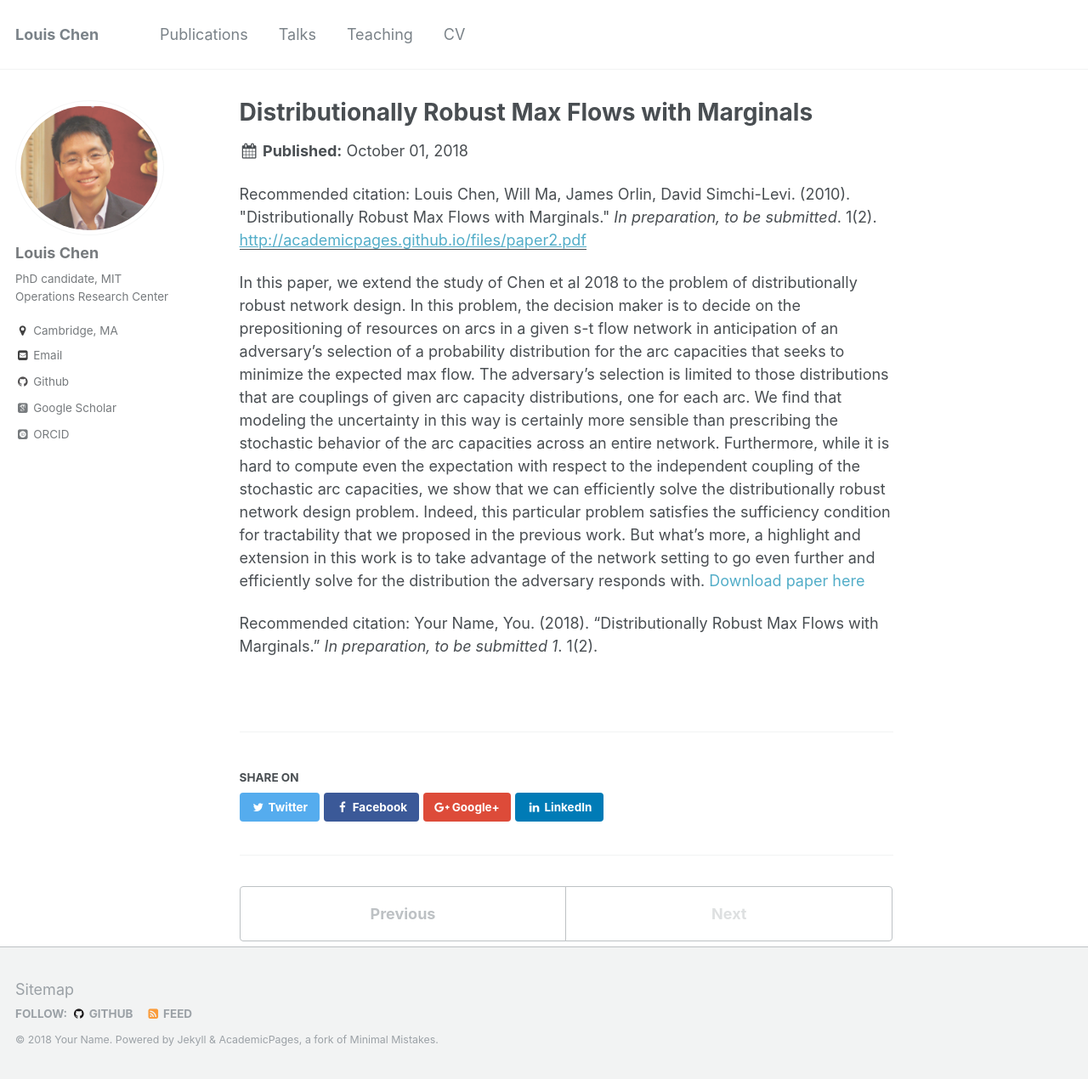
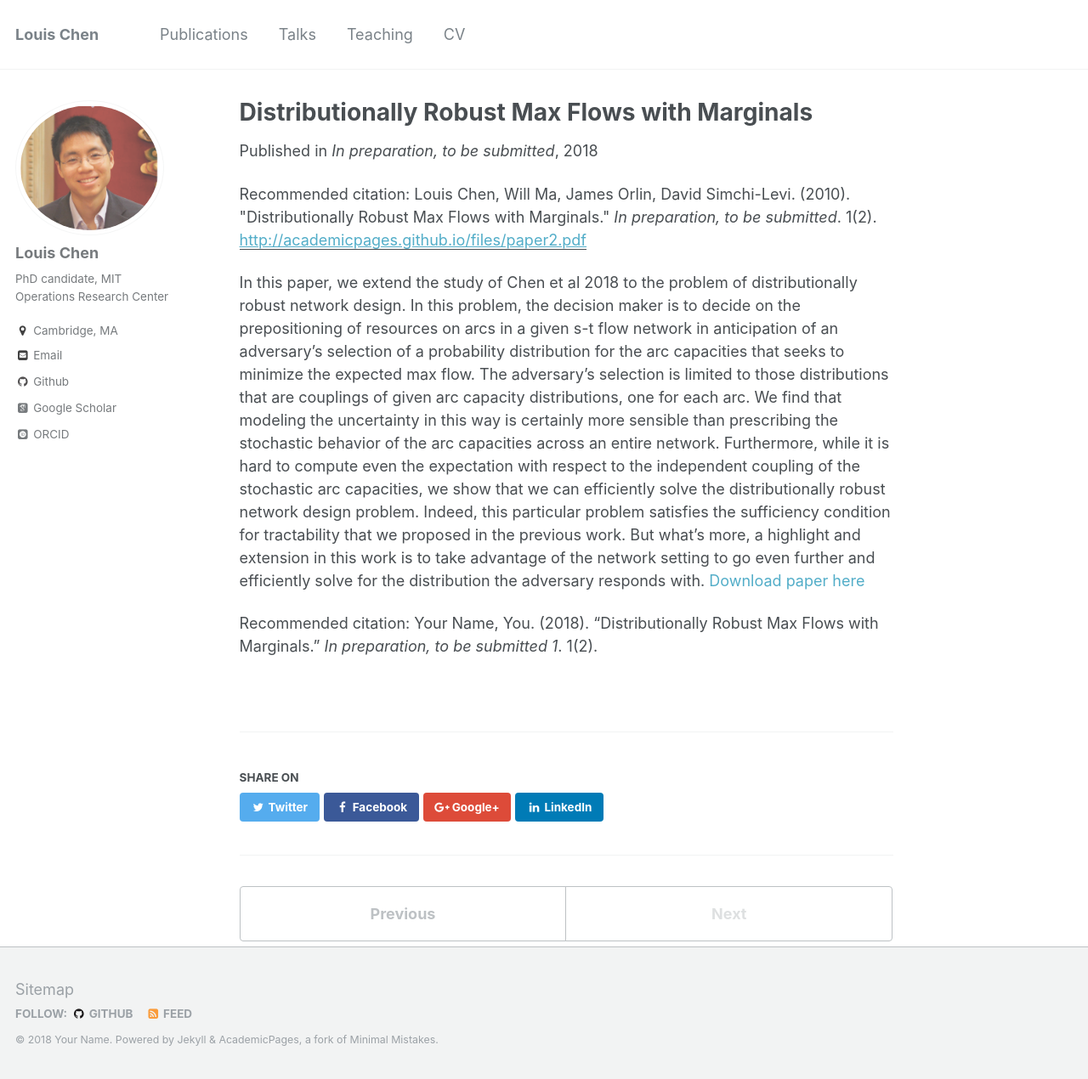
Before and after one commit to LouisLChen/LouisLChen.github.io, a Jekyll site: the page built from _publications/2010-10-01-paper-title-number-2.md, in a window 1280 px wide and 1270 px high. Shown: the whole window at 85% size. Built offline with Jekyll 4.4.1, drawn with Linux system fonts in a browser that asks for light colours; some web fonts are replaced.

Commit message:
Update 2010-10-01-paper-title-number-2.md

```diff
--- a/_publications/2010-10-01-paper-title-number-2.md
+++ b/_publications/2010-10-01-paper-title-number-2.md
@@ -5,6 +5,7 @@ permalink: /publication/2010-10-01-paper-title-number-2
 excerpt: 'Consider an s-t flow network in which the arc capacities are distributed according to an unknown distribution, but with known marginals. We study the problem of finding a coupling of the marginals that yields the worst, expected Max-flow value. Towards solving this optimization problem, we identify a primal-dual formulation. As one might expect, the form relates to the well-known Max Flow, Min-Cut theorem. And this leads to the rather intriguing interpretation as a 2-player, zero-sum game wherein player 1 chooses what to set the arc capacities to and player 2 chooses an s-t cut. Our contributions in this talk are twofold: (1) we present a linear program (that is efficient with finite-supported marginals) that not only computes the worst-case expected value but is of a form amenable in a two-stage network design formulation, and (2) we show that the problem of finding the worst-case coupling of the stochastic arc capacities boils down to finding an optimal distribution
  over the set of s-t cuts, which we show can be found efficiently.'
 date: 2018-10-01
+venue: 'In preparation, to be submitted'
 paperurl: 'http://academicpages.github.io/files/paper2.pdf'
 citation: 'Louis Chen, Will Ma, James Orlin, David Simchi-Levi. (2010). &quot;Distributionally Robust Max Flows with Marginals.&quot; <i>In preparation, to be submitted</i>. 1(2).'
 ---
```
